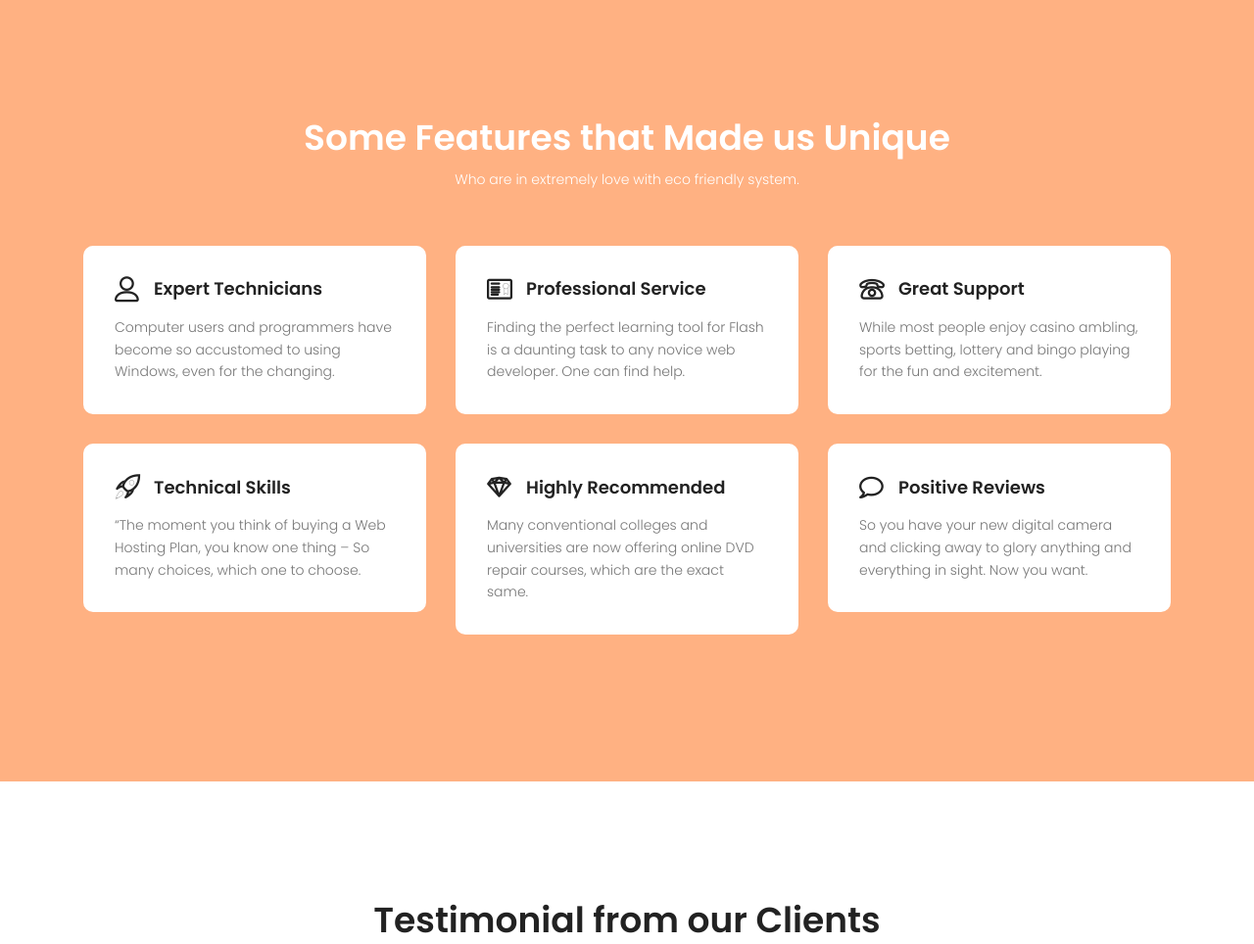
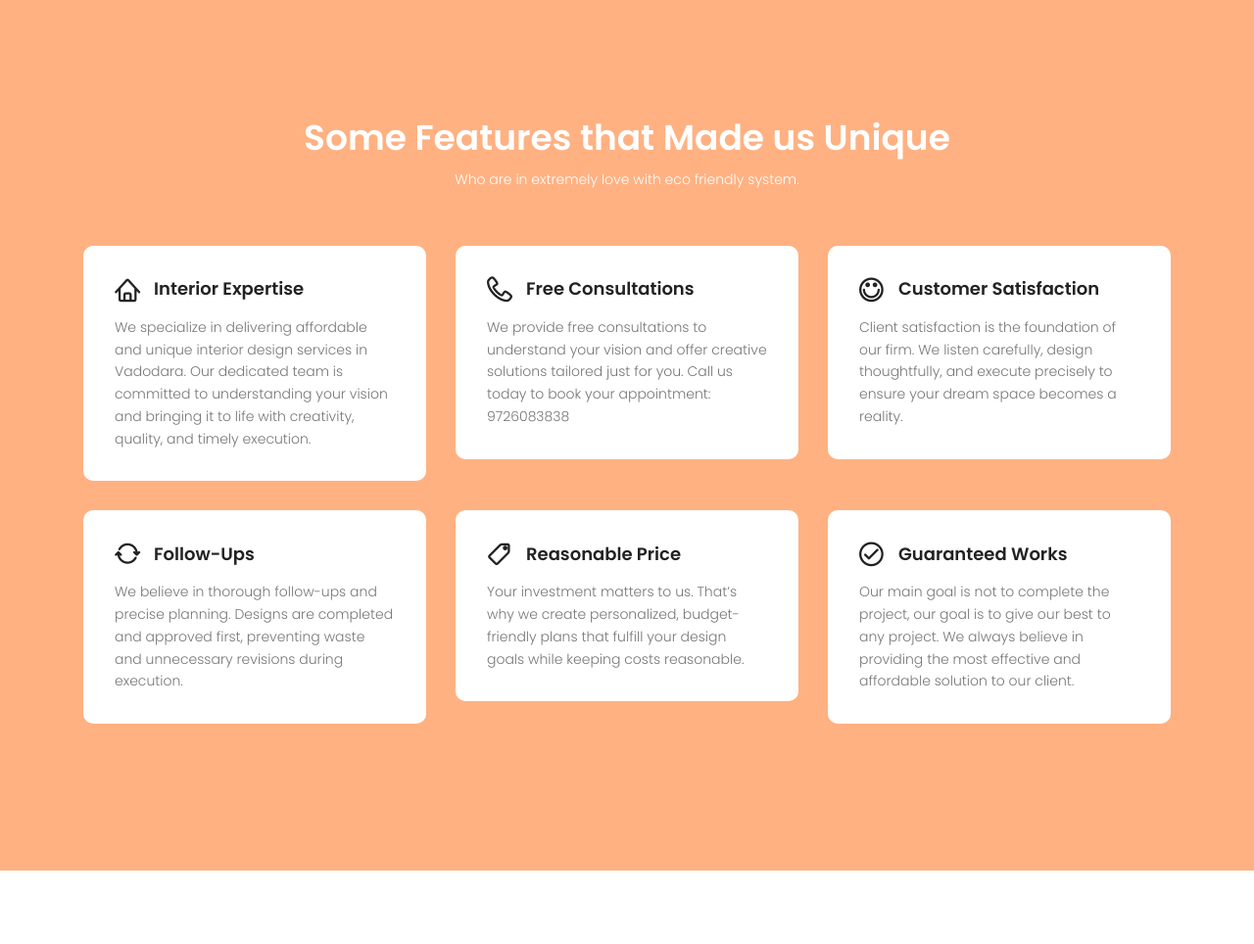
Before and after one commit to Umang-Nayak/SK-Architect-Interior, a Django app: page / in a window 1280 px wide. Shown: the part 1527-2491 px from the top of the page at 98% size. Run offline with Django 5.2, Linux system fonts and the light colour scheme; data that the repository does not hold is empty; some libraries are stand-ins or nearby versions.

```diff
--- a/engine_app/template/index.html
+++ b/engine_app/template/index.html
@@ -81,76 +81,73 @@
             <div class="col-lg-4 col-md-6">
                 <div class="single-feature">
                     <a href="#" class="title d-flex flex-row align-items-center">
-                        <span class="lnr lnr-user"></span>
-                        <h4>Expert Technicians</h4>
+                        <span class="lnr lnr-home"></span>
+                        <h4>Interior Expertise</h4>
                     </a>
                     <p>
-                        Computer users and programmers have become so accustomed to using Windows, even for the
-                        changing.
+                        We specialize in delivering affordable and unique interior design services in Vadodara.
+                        Our dedicated team is committed to understanding your vision and bringing it to life with creativity, quality, and timely execution.
                     </p>
                 </div>
             </div>
             <div class="col-lg-4 col-md-6">
                 <div class="single-feature">
                     <a href="#" class="title d-flex flex-row align-items-center">
-                        <span class="lnr lnr-license"></span>
-                        <h4>Professional Service</h4>
+                        <span class="lnr lnr-phone-handset"></span>
+                        <h4>Free Consultations</h4>
                     </a>
                     <p>
-                        Finding the perfect learning tool for Flash is a daunting task to any novice web developer. One
-                        can find help.
+                        We provide free consultations to understand your vision and offer creative solutions tailored just for you.
+                        Call us today to book your appointment: 9726083838
                     </p>
                 </div>
             </div>
             <div class="col-lg-4 col-md-6">
                 <div class="single-feature">
                     <a href="#" class="title d-flex flex-row align-items-center">
-                        <span class="lnr lnr-phone"></span>
-                        <h4>Great Support</h4>
+                        <span class="lnr lnr-smile"></span>
+                        <h4>Customer Satisfaction</h4>
                     </a>
                     <p>
-                        While most people enjoy casino ambling, sports betting, lottery and bingo playing for the fun
-                        and excitement.
+                        Client satisfaction is the foundation of our firm. We listen carefully, design thoughtfully, and execute precisely to ensure your dream space becomes a reality.
                     </p>
                 </div>
             </div>
             <div class="col-lg-4 col-md-6">
                 <div class="single-feature">
                     <a href="#" class="title d-flex flex-row align-items-center">
-                        <span class="lnr lnr-rocket"></span>
-                        <h4>Technical Skills</h4>
+                        <span class="lnr lnr-sync"></span>
+                        <h4>Follow-Ups</h4>
                     </a>
                     <p>
-                        “The moment you think of buying a Web Hosting Plan, you know one thing – So many choices, which
-                        one to choose.
+                        We believe in thorough follow-ups and precise planning. Designs are completed and approved first, preventing waste and unnecessary revisions during execution.
                     </p>
                 </div>
             </div>
             <div class="col-lg-4 col-md-6">
                 <div class="single-feature">
                     <a href="#" class="title d-flex flex-row align-items-center">
-                        <span class="lnr lnr-diamond"></span>
-                        <h4>Highly Recommended</h4>
+                        <span class="lnr lnr-tag"></span>
+                        <h4>Reasonable Price</h4>
                     </a>
                     <p>
-                        Many conventional colleges and universities are now offering online DVD repair courses, which
-                        are the exact same.
+                        Your investment matters to us.
+                        That’s why we create personalized, budget-friendly plans that fulfill your design goals while keeping costs reasonable.
                     </p>
                 </div>
             </div>
             <div class="col-lg-4 col-md-6">
                 <div class="single-feature">
                     <a href="#" class="title d-flex flex-row align-items-center">
-                        <span class="lnr lnr-bubble"></span>
-                        <h4>Positive Reviews</h4>
+                        <span class="lnr lnr-checkmark-circle"></span>
+                        <h4>Guaranteed Works</h4>
                     </a>
                     <p>
-                        So you have your new digital camera and clicking away to glory anything and everything in sight.
-                        Now you want.
+                        Our main goal is not to complete the project, our goal is to give our best to any project.
+                        We always believe in providing the most effective and affordable solution to our client.
                     </p>
                 </div>
             </div>
-
         </div>
     </div>
 </section>
```
Also changed, not shown: engine_app/template/services.html (+22 -25 lines), engine_app/migrations/0001_initial.py (deleted), engine_app/migrations/0002_contact.py (deleted), engine_app/migrations/0003_projectgallery.py (deleted).
